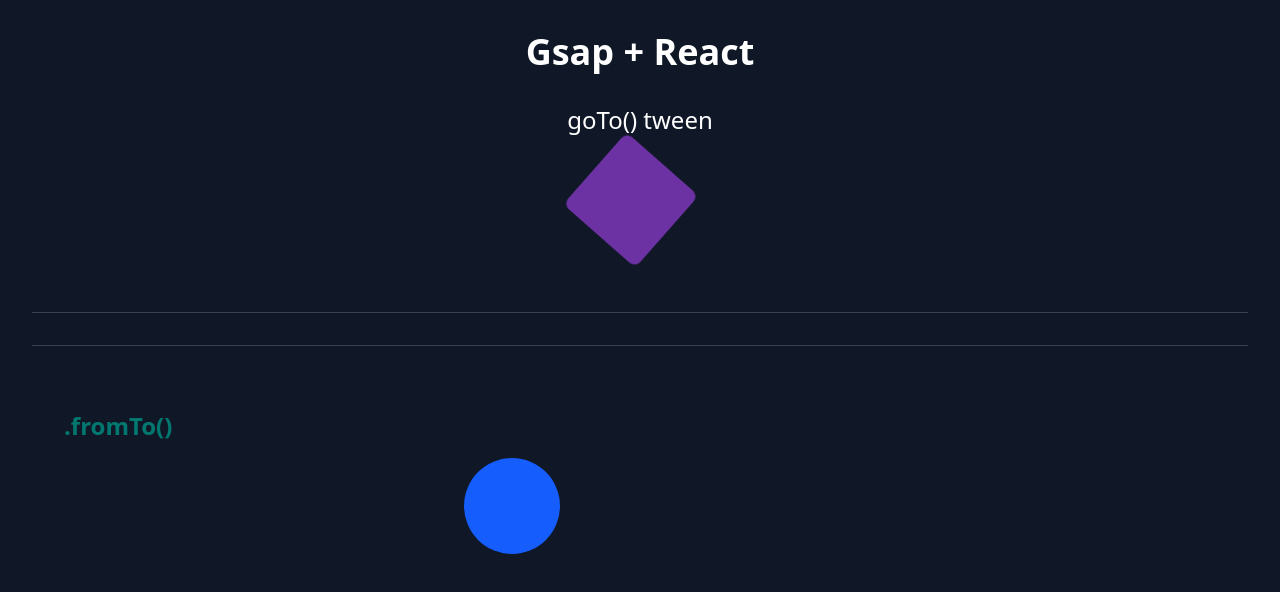
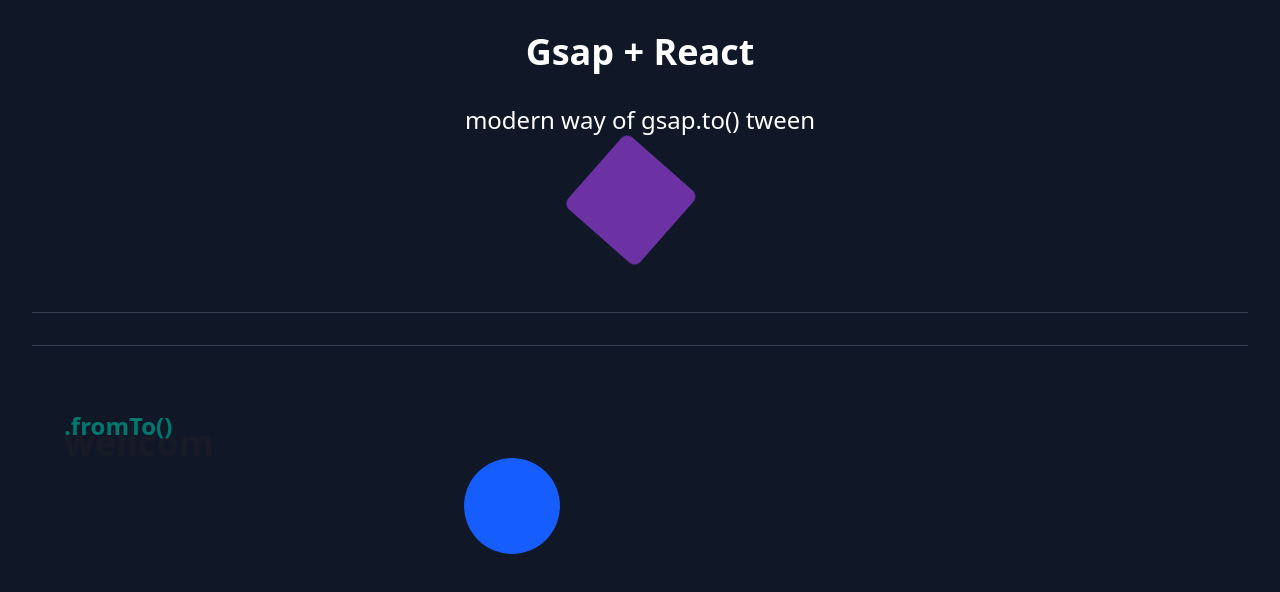
Before and after one commit to Biniyamgirma/animated-octo-using-gsap, a React (Vite) app: page / in a window 1280 px wide. Shown: the top 592 px of the page. Built offline with nearby package versions, Linux system fonts and the light colour scheme.

Commit message:
added a modern way of handling the data

```diff
--- a/package.json
+++ b/package.json
@@ -10,6 +10,7 @@
     "preview": "vite preview"
   },
   "dependencies": {
+    "@gsap/react": "^2.1.2",
     "@tailwindcss/vite": "^4.1.11",
     "gsap": "^3.13.0",
     "react": "^19.1.1",
--- a/src/components/SimpleTween.jsx
+++ b/src/components/SimpleTween.jsx
@@ -1,10 +1,11 @@
 import React, {useEffect , useRef} from 'react';
+import {useGSAP} from '@gsap/react';
 import gsap from 'gsap';
 
 const SimpleTween = ()=>{
-    const boxRef = useRef(null);
-    useEffect(()=>{
-        gsap.to(boxRef.current,{
+    const container = useRef(null);
+    useGSAP(()=>{
+     gsap.to('.box',{
             x:600,
             duration:2,
             rotation:360,
@@ -13,11 +14,12 @@
             yoyo:true,
             ease:"power1.inOut"
         })
-    },[])
+    },{scop:container})
+
     return(
-        <div className="p-8">
-            <h1 className="text-2xl mb-4 text-center text-white">goTo() tween</h1>
-            <div ref={boxRef} className="w-24 h-24 bg-cyan-500 rounded-lg"></div>
+        <div ref={container} className="p-8">
+            <h1 className="text-2xl mb-4 text-center text-white">modern way of gsap.to() tween</h1>
+            <div  className="box w-24 h-24 bg-cyan-500 rounded-lg"></div>
         </div>
     )
 
```
Also changed, not shown: 1 other file (tests, documents, lock files or other folders).
